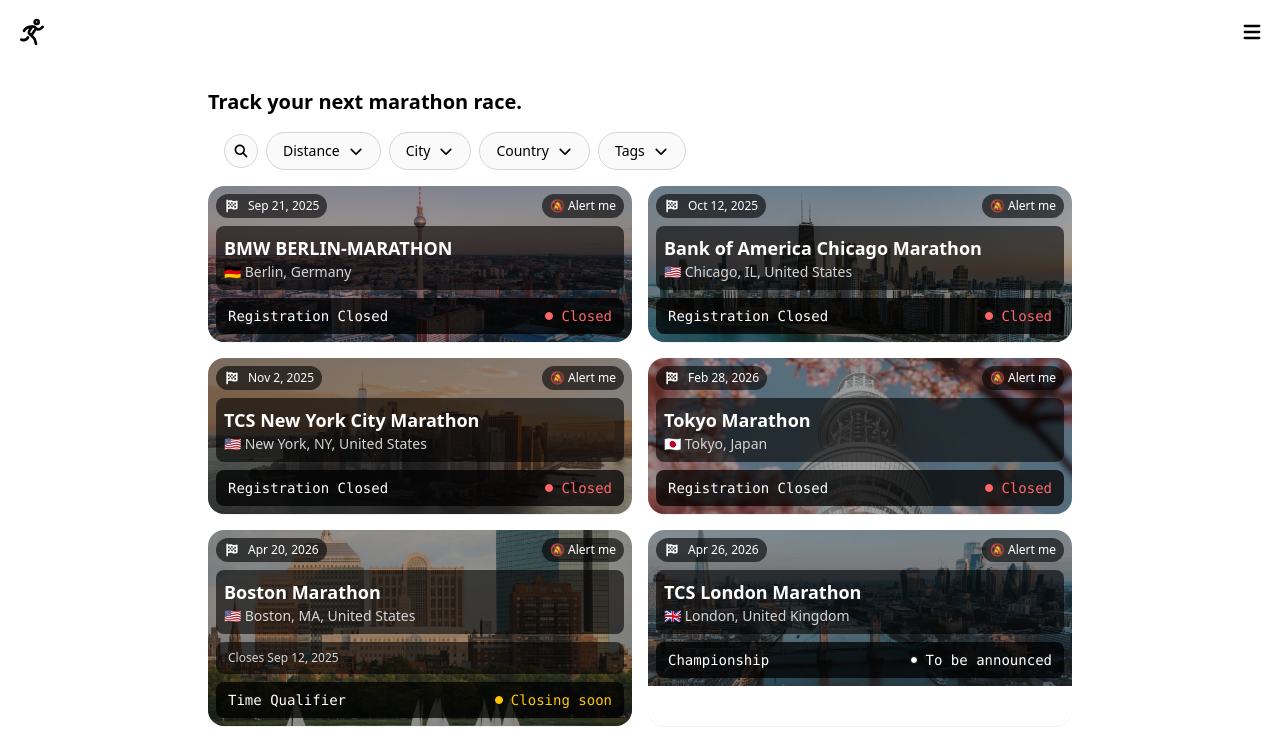
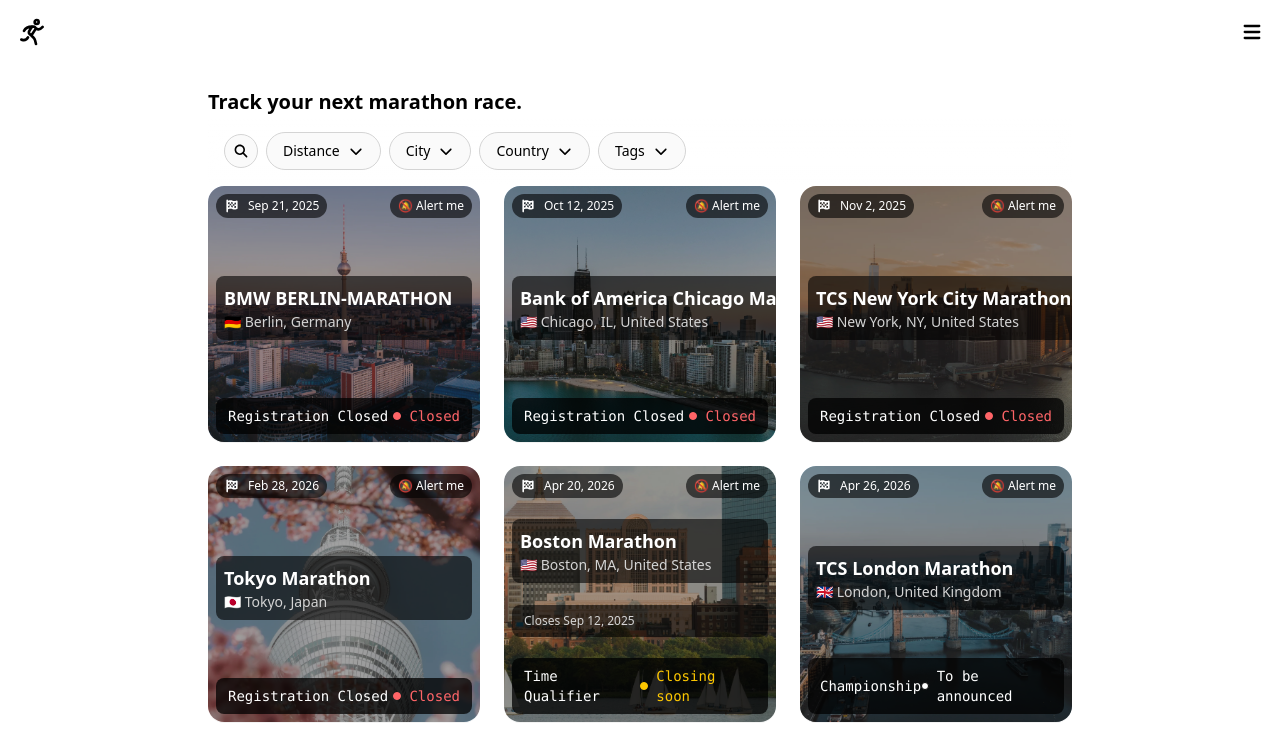
Before and after one commit to racedeadlines/frontend, a Next.js app: page / in a window 1280 px wide. Shown: the top 740 px of the page. Built offline with nearby package versions, Linux system fonts and the light colour scheme; no server answers.

Commit message:
taller cards with min-h-64, 3-col grid, wider gap

```diff
--- a/src/app/page.tsx
+++ b/src/app/page.tsx
@@ -29,7 +29,7 @@
         <section className="sticky top-0 z-10 bg-gradient-to-b from-white via-white/75 to-transparent py-4 dark:from-neutral-900 dark:via-neutral-900/75">
           <SearchFilter />
         </section>
-        <section className="grid grid-cols-1 gap-4 sm:grid-cols-2">
+        <section className="grid grid-cols-1 gap-6 sm:grid-cols-2 lg:grid-cols-3">
           {sorted.map((event: RaceEvent) => (
             <EventCard key={event.name} event={event} />
           ))}
--- a/src/components/event/event-card.tsx
+++ b/src/components/event/event-card.tsx
@@ -50,7 +50,7 @@
         className="flex flex-col bg-cover bg-center"
         style={{ backgroundImage: `url(${event.img})` }}
       >
-        <div className="space-y-2 bg-black/30 p-2 backdrop-invert backdrop-opacity-10">
+        <div className="flex min-h-64 flex-col justify-between space-y-2 bg-black/30 p-2 backdrop-invert backdrop-opacity-10">
           <div className="flex justify-between">
             <span className="flex w-fit items-center space-x-2 rounded-full bg-black/60 px-2 py-1 text-xs text-white">
               <FlagCheckered />
```
